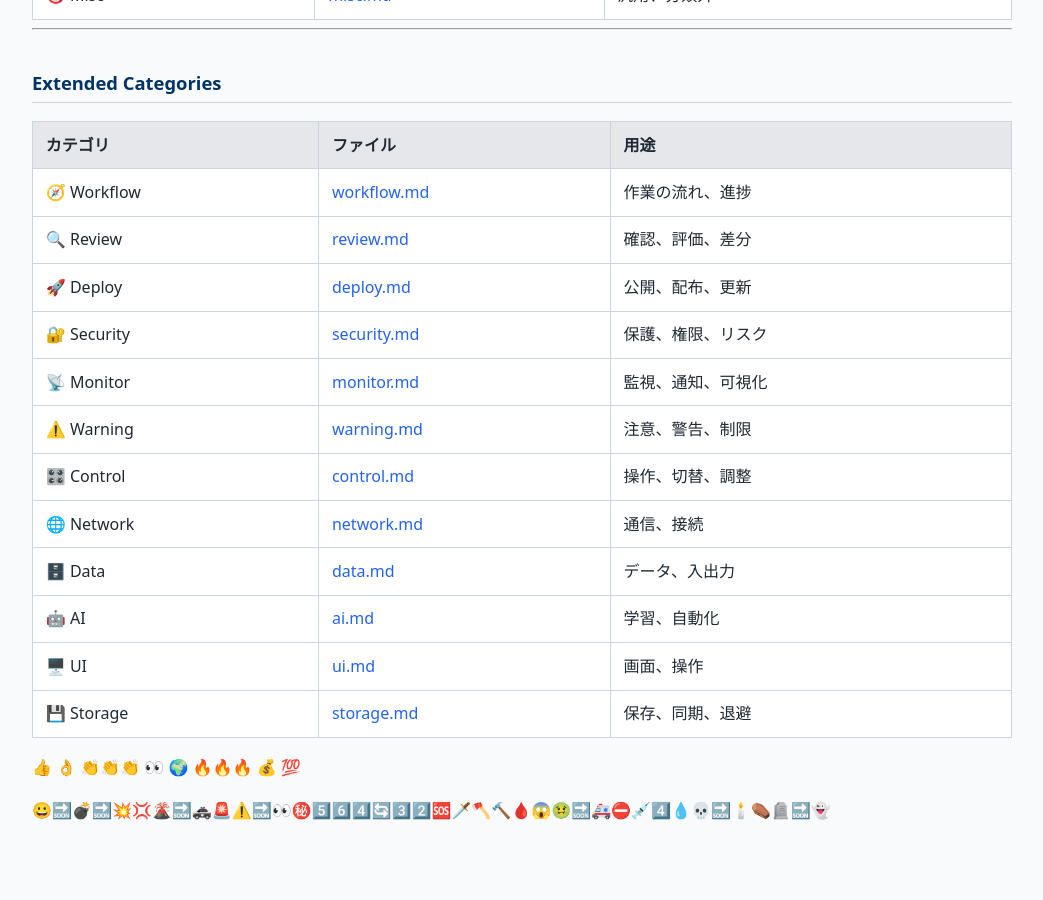
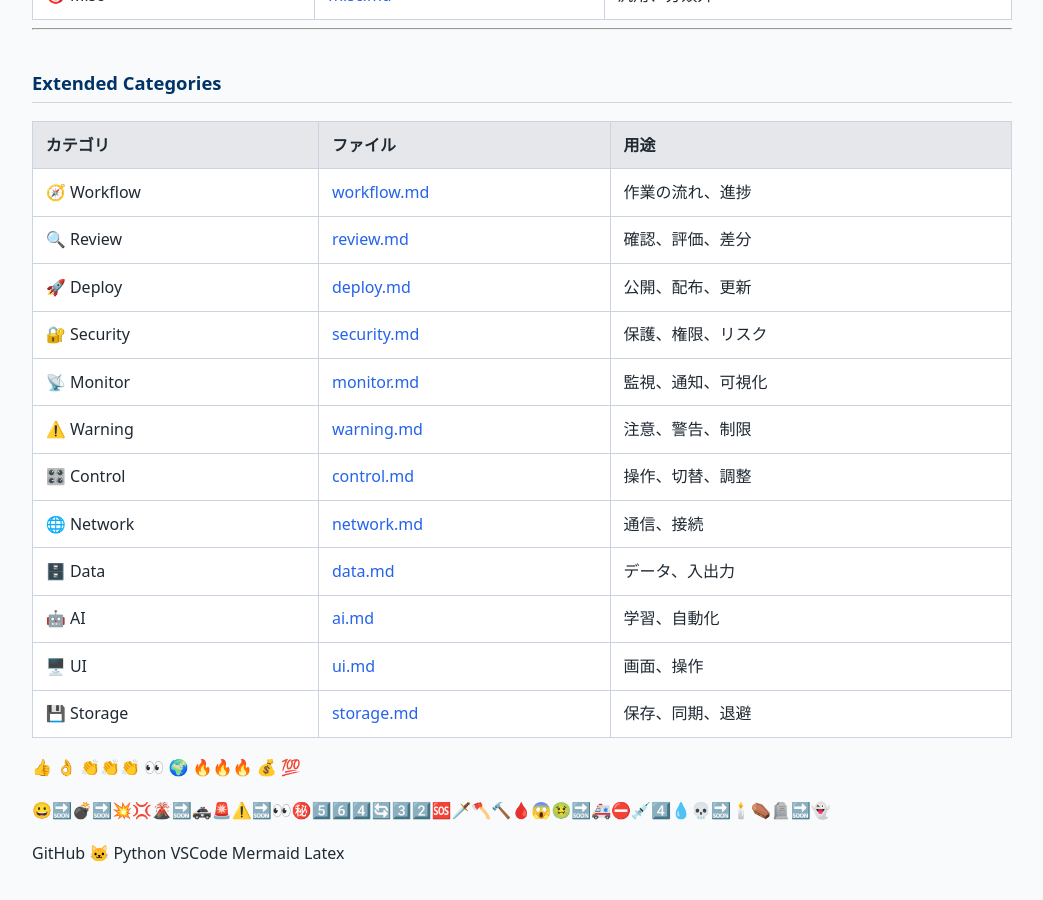
Before and after one commit to Samizo-AITL/Samizo-AITL.github.io, a Jekyll site: the page built from about/emoji/index.md, in a window 1280 px wide and 900 px high, scrolled down 962 px. Shown: the whole window, without its empty margins (118-1161 px from the left). Built offline with Jekyll 4.4.1, drawn with Linux system fonts in a browser that asks for light colours; before the commit the page ends 1818 px from its top, so only the background shows below that.

Commit message:
Update index.md

```diff
--- a/about/emoji/index.md
+++ b/about/emoji/index.md
@@ -59,3 +59,10 @@ title: index.md
 💯
 
 😀🔜💣🔜💥💢🌋🔜🚓🚨⚠️🔜👀㊙️5️⃣6️⃣4️⃣🔄3️⃣2️⃣🆘🗡️🪓🔨🩸😱🤢🔜🚑⛔💉4️⃣💧💀🔜🕯️⚰️🪦🔜👻
+
+
+GitHub 🐱
+Python
+VSCode
+Mermaid
+Latex
```
